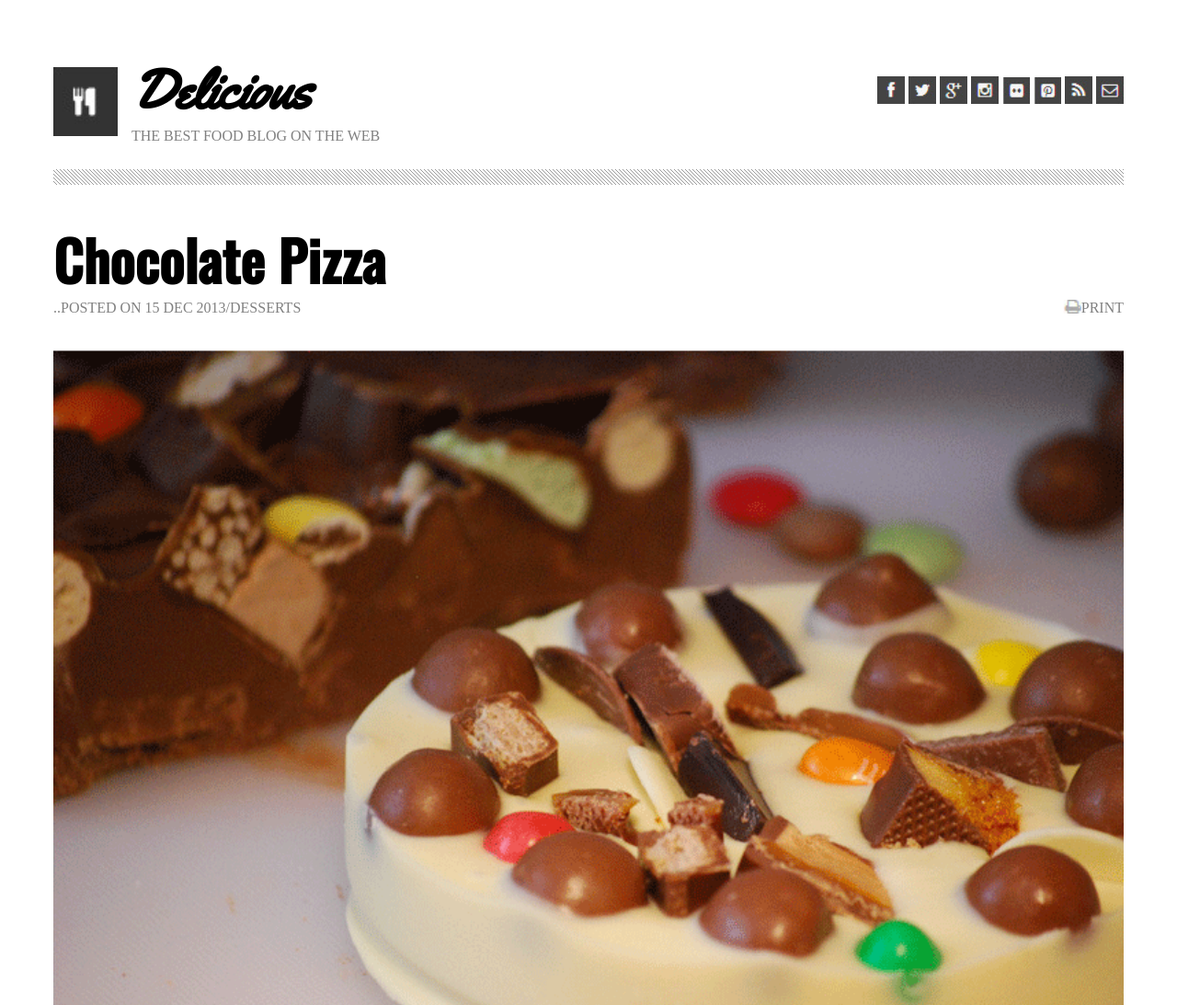
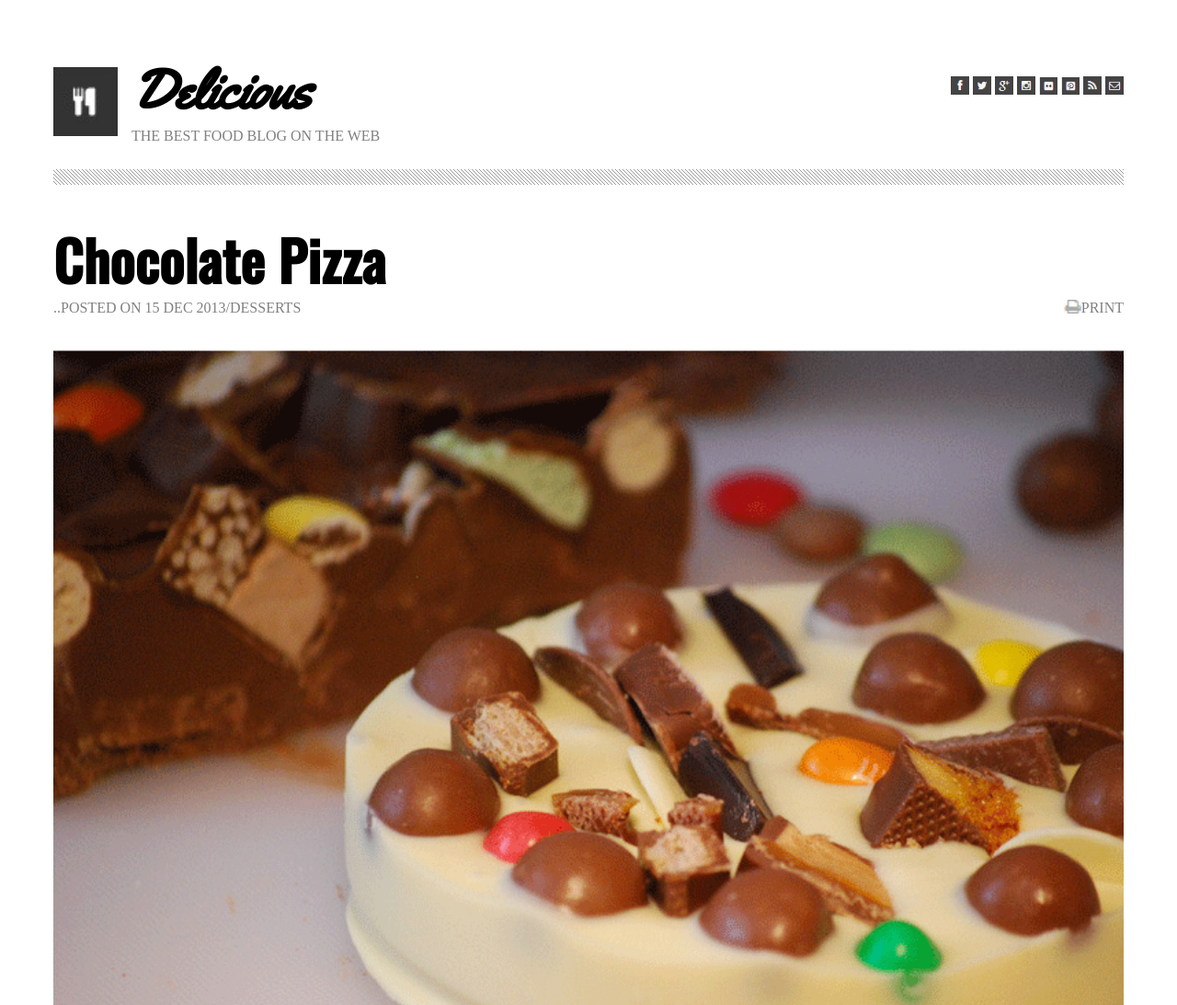
Before and after one commit to haneenzyad98/-chocolate-pizza, a plain HTML site: page index.html in a window 1280 px wide. Shown: the top 1093 px of the page at 92% size. Drawn offline with nearby package versions, Linux system fonts and the light colour scheme.

Commit message:
do lab10a

```diff
--- a/index.html
+++ b/index.html
@@ -22,14 +22,14 @@
 </div>
 
 <div id="flo">
-<img style="width: 30px;" class="ico" src="img/fb-icon.png">
-<img style="width: 30px;" class="ico" src="img/twit-icon.png">
-<img style="width: 30px;" class="ico" src="img/gp-icon.png">
-<img style="width: 30px;" class="ico" src="img/insta-icon.png">
-<img style="width: 30px;" class="ico" src="img/flic-icon.png">
-<img style="width: 30px;" class="ico" src="img/pint-icon.png">
-<img style="width: 30px;" class="ico" src="img/rss-icon.png">
-<img style="width: 30px;" class="ico" src="img/mail-icon.png"></div>
+<img style="width: 20px;" class="ico" src="img/fb-icon.png">
+<img style="width: 20px;" class="ico" src="img/twit-icon.png">
+<img style="width: 20px;" class="ico" src="img/gp-icon.png">
+<img style="width: 20px;" class="ico" src="img/insta-icon.png">
+<img style="width: 20px;" class="ico" src="img/flic-icon.png">
+<img style="width: 20px;" class="ico" src="img/pint-icon.png">
+<img style="width: 20px;" class="ico" src="img/rss-icon.png">
+<img style="width: 20px;" class="ico" src="img/mail-icon.png"></div>
     </header>
 <br>
 <br><br><br><br><br><br>
```
